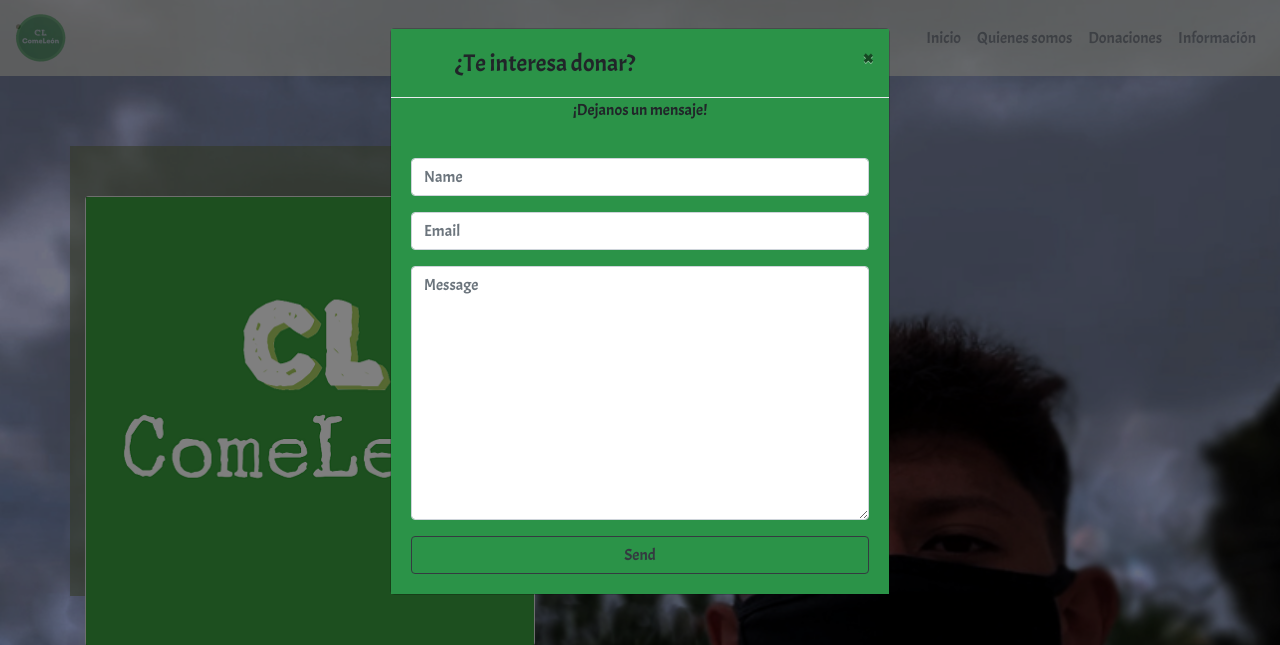
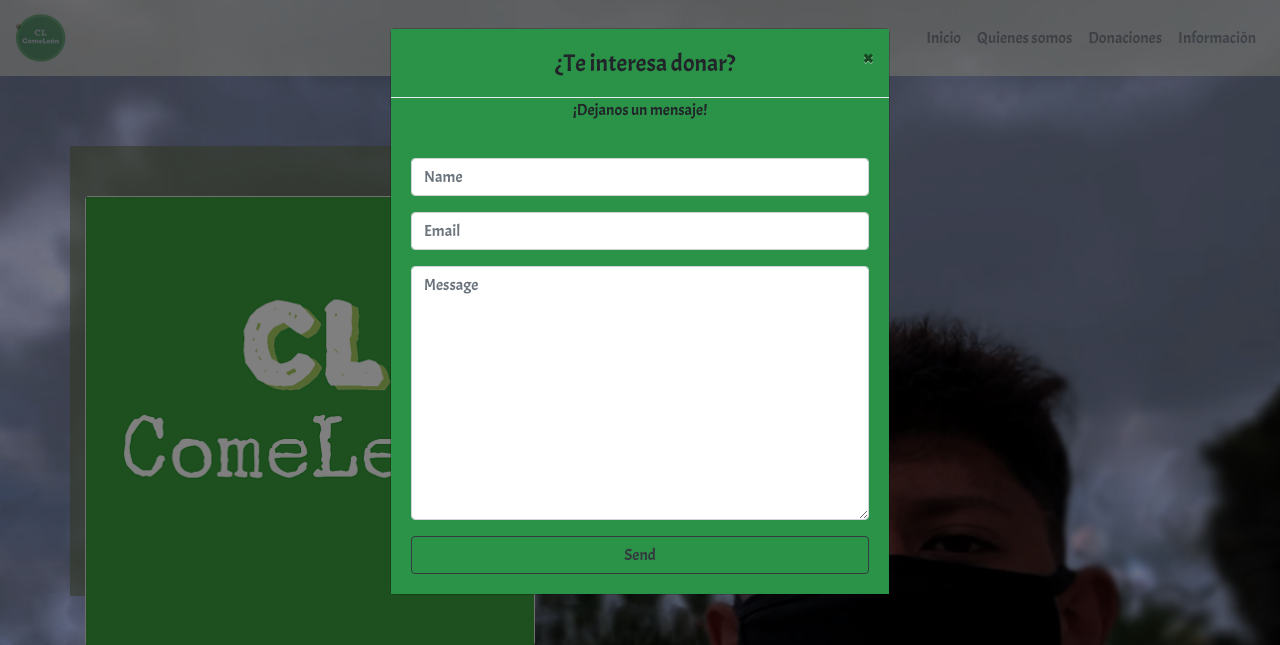
Before and after one commit to MontseVillaP/comeleon, a PHP site: page / in a window 1280 px wide, after a click on "Donar". Shown: the top 645 px of the page. Run offline with PHP 8.4, Linux system fonts and the light colour scheme; some libraries are stand-ins or nearby versions.

Commit message:
Add files via upload

```diff
--- a/index.html
+++ b/index.html
@@ -185,7 +185,7 @@
                 </div>
         </section>
     </div>
-
+    <!-- Sección 5-->
     <div id="wrap2">
     <section id="bloque5" class="section1 col-md-12" >
 
--- a/style.css
+++ b/style.css
@@ -158,7 +158,6 @@ section{
 }
 
 /* Cuerpo sección 2*/
-
 .ima{
      background-image: url(Edit3.jpg);
     background-size: cover;
@@ -300,9 +299,11 @@ z-index: 1000;
 .couleur1{
     background-color: rgba(85, 166, 48,0.5);
 }
-
+.pl-5{
+    margin-left: 100px !important;
+}
 /*Footer */
-#wrapper2{
+#wrap2{
     box-shadow: 0 0 12px rgba(0, 0, 0, 0.8);
     margin: 0 auto;
     max-width: 1440px;
```
Also changed, not shown: 4.png.
